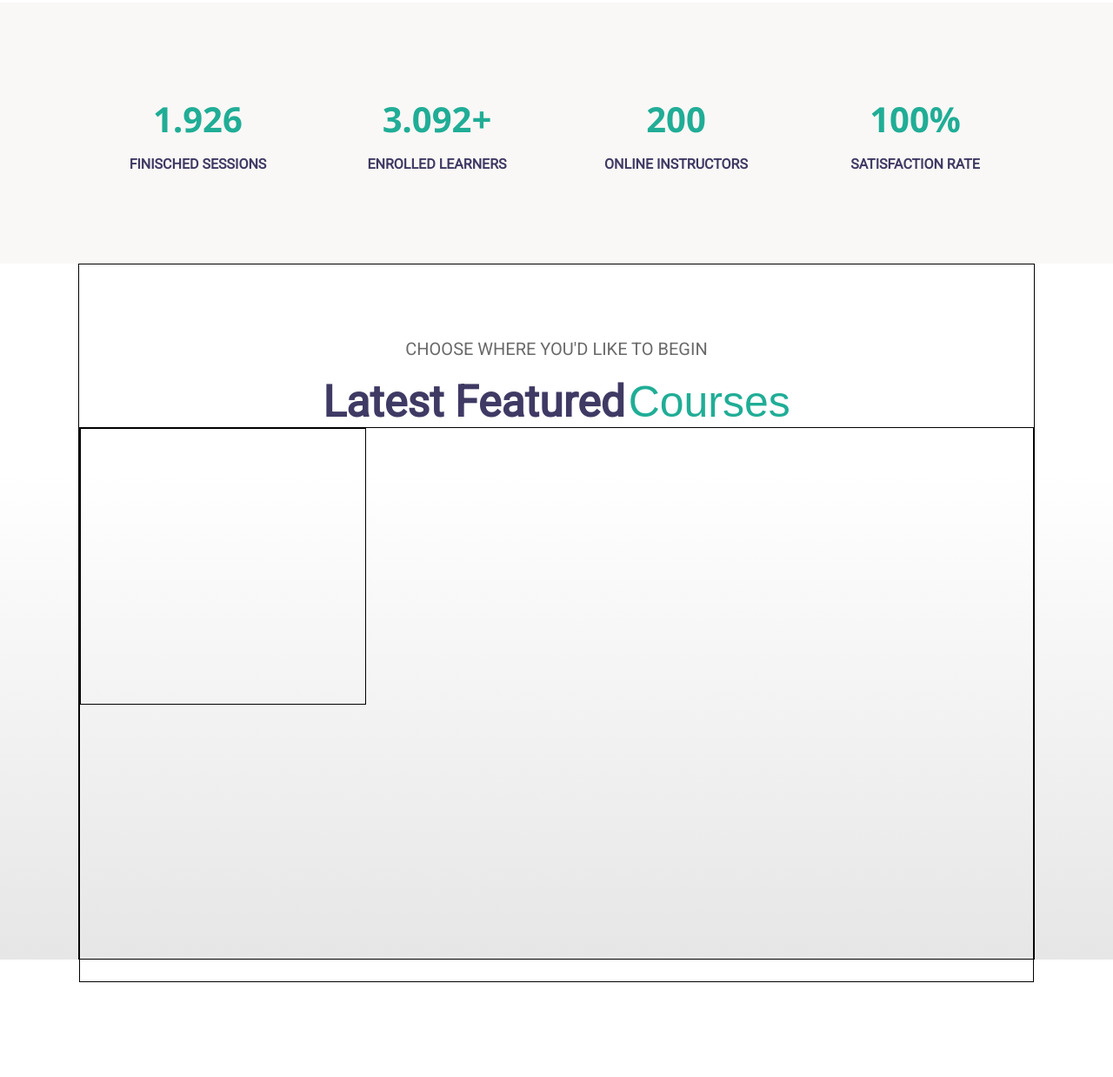
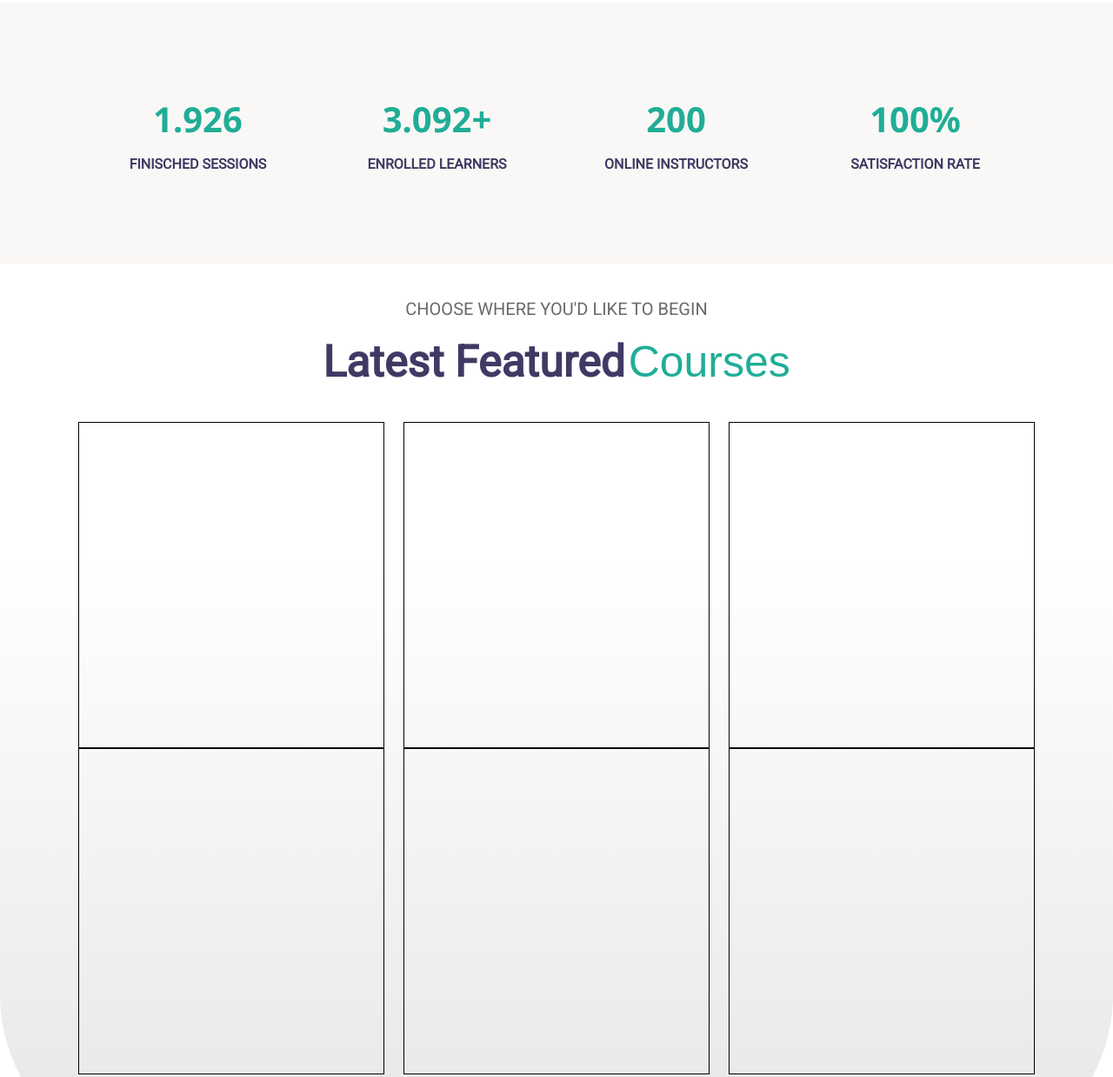
Before and after one commit to Mirco-verde1/proj-html-vuejs, a plain HTML site: page index.html in a window 1280 px wide. Shown: the part 2397-3635 px from the top of the page at 87% size. Before the commit the page ends 3526 px from the top, so only its background shows below. Drawn offline with nearby package versions, Linux system fonts and the light colour scheme.

Commit message:
Creato data per 'Cards row' e stampa dei primi contenuti

```diff
--- a/index.html
+++ b/index.html
@@ -217,8 +217,22 @@
       <span>Courses</span>
 
     </div>
+
     <div class="cards-container">
-      <div class="card">
+
+      <!-- card img -->
+      <div class="card" v-for="(item,index) in teachers">
+        <div class="box-image">
+          <img :src="'./img/card' + item.code + '.jpg'" alt="">
+        </div>
+
+        <!--text and logo under img  -->
+        <div class="description">
+          <div class="logo">
+            <img :src="'./img/' + item.logo + '.jpeg' " alt="">
+          </div>
+        </div>
+
 
       </div>
     </div>
--- a/js/script.js
+++ b/js/script.js
@@ -109,8 +109,58 @@ results:[
   }
 ],
 
- },
 
+ teachers:[
+  { code:'_1',
+   logo:'Blanche',
+   name:'Blache Fields',
+   job:'Learning to Write as a professional Author',
+   lessons:'20',
+   students:'50',
+   cost:'40.00'
+},
+  { code:'_2',
+   logo:'Maggie',
+   name:'Maggie Strickland',
+   job:'Customer-centric Info-Tech Strategies',
+   lessons:'24',
+   students:'769',
+   cost:'free'
+},
+  { code:'_3',
+   logo:'Maggie',
+   name:'Maggie Strickland',
+   job:'Open Programming Courses for Everyone:Python',
+   lessons:'17',
+   students:'62',
+   cost:'19.00'
+},
+  { code:'_4',
+   logo:'Blanche',
+   name:'Blache Fields',
+   job:'Academic Listening and Note-taking',
+   lessons:'14',
+   students:'67',
+   cost:'26.00'
+},
+  { code:'_5',
+   logo:'Blanche',
+   name:'Blache Fields',
+   job:'Master jQuery in a Short Period of Time',
+   lessons:'6',
+   students:'51',
+   cost:'39.00'
+},
+  { code:'_6',
+   logo:'Blanche',
+   name:'Blache Fields',
+   job:'Introduction to Javascript for Beginners',
+   lessons:'14',
+   students:'76',
+   cost:'59.00'
+}
+ ],
+},
       methods: {
 // attraverso il true/false mostro o meno i drop menu
         showingMenu:function(index){
--- a/src/app.scss
+++ b/src/app.scss
@@ -379,25 +379,27 @@ $background: $common-green;
 
 // Start Cards row part-------------------------------------------------
 .main-cards-row{
-  height: 800px;
+  height: 1000px;
   width: 100%;
   background-image: linear-gradient(to bottom, #fff 30%, 	#e6e6e6 100%);
+  border-bottom-left-radius: 200px;
+  border-bottom-right-radius:200px;
+
   &-container{
     @include container;
-    border: 1px solid black;
 
     .title{
-      padding-top: 85px;
       text-align:center;
+      margin: 40px 30px;
 
       p{color:$drop-title;
       font-size:20px;
-    padding-bottom: 20px;}
+      padding-bottom: 20px;}
 
       h1{display: inline;
-      color:$common-purple;
+       color:$common-purple;
        font-size: 50px;
-     font-weight: bold;}
+       font-weight: bold;}
 
       span{color:$common-green;
       font-size: 50px;
@@ -407,14 +409,41 @@ $background: $common-green;
     }
 // Inizio cards--------------------------------
     .cards-container{
-      width: 100%;
-      height: 80%;
-      border: 1px solid black;
+    @include cardContainer;
 
       .card{
-        width: 30%;
+        width: 32%;
         height: 50%;
         border: 1px solid black;
+
+        .box-image{
+          height: 50%;
+          img{
+            width: 100%;
+            height: auto;
+          }
+
+        }
+
+      .description{
+        margin-top: 48px;
+        padding-left: 28px;
+        width: 100%;
+        height: 50%;
+
+        .logo{
+
+          height: 64px;
+          width: 38px;
+
+          img{
+            border-radius: 50%;
+            width: 100%;
+            height: auto;
+          }
+        }
+      }
+
       }
     }
   }
--- a/src/common-use.scss
+++ b/src/common-use.scss
@@ -51,3 +51,11 @@
   width: 25%;
   height:100%;
 }
+
+@mixin cardContainer {
+  width: 100%;
+  height: 75%;
+  display: flex;
+  flex-wrap: wrap;
+  justify-content: space-between;
+}
```
Also changed, not shown: dist/app.css.
